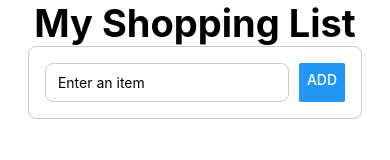
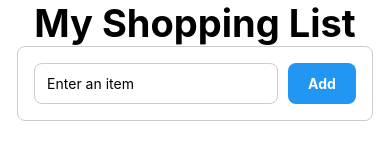
Before and after one commit to frnkhakim/ShoppingList, a React Native app: screen / in a window 390 px wide. Shown: the top 160 px of the page. Built offline with nearby package versions, Linux system fonts and the light colour scheme.

Commit message:
feat: replace Button with Pressable in ShoppingInput for enhanced interactivity

```diff
--- a/src/components/ShoppingInput.tsx
+++ b/src/components/ShoppingInput.tsx
@@ -2,7 +2,7 @@ interface ShoppingInputProps {
     onAddItem: (item: string) => void;
 }
 
-import { View, TextInput, Button, StyleSheet } from "react-native";
+import { View, TextInput, Pressable, StyleSheet, Text } from "react-native";
 import { useState } from "react";
 
 const styles = StyleSheet.create({
@@ -22,6 +22,19 @@ const styles = StyleSheet.create({
     borderRadius: 8,
     paddingHorizontal: 12,
     paddingVertical: 10,
+    },
+    button: {
+        backgroundColor: "#2196F3",
+        paddingHorizontal: 20,
+        paddingVertical: 12,
+        borderRadius: 8,
+    },
+    buttonText: {
+    color: "white",
+    fontWeight: "bold",
+},
+    buttonPressed: {
+        backgroundColor: "#1976D2",
     }
 });
 
@@ -36,16 +49,21 @@ export default function ShoppingInput({ onAddItem }: ShoppingInputProps) {
                 value={item}
                 onChangeText={setItem}
             />
-            <Button
+            <Pressable
 
-                title="Add"
+                style={({ pressed }) => [
+                    styles.button,
+                    pressed && styles.buttonPressed,
+                ]}
                 onPress={() => {
                     if (item.trim()) {
                         onAddItem(item);
                         setItem("");
                     }
                 }}
-            />
+            >
+                <Text style={styles.buttonText}>Add</Text>
+            </Pressable>
         </View>
     );
 }
```
